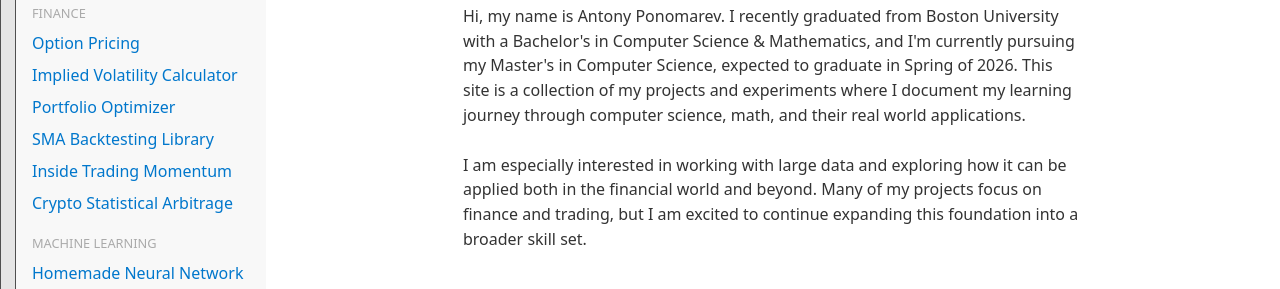
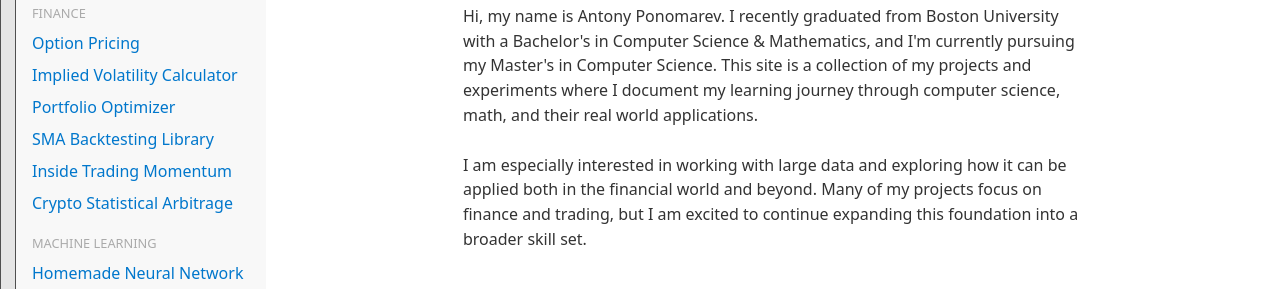
Before and after one commit to thoknee/personalPortfolio, a plain HTML site: page index.html in a window 1280 px wide. Shown: the part 95-384 px from the top of the page. Drawn offline with Linux system fonts and the light colour scheme.

Commit message:
small changes

```diff
--- a/index.html
+++ b/index.html
@@ -45,8 +45,8 @@
       <div class="welcome">
         <h1 class="header" id="top">Welcome!</h1>
         <p>Hi, my name is Antony Ponomarev. I recently graduated from Boston University with a Bachelor's
-          in Computer Science & Mathematics, and I'm currently pursuing my Master's in Computer Science,
-          expected to graduate in Spring of 2026.
+          in Computer Science & Mathematics, and I'm currently pursuing my Master's in Computer Science.
+
 
       This site is a collection of my projects and experiments
       where I document my learning journey through computer science,
```
